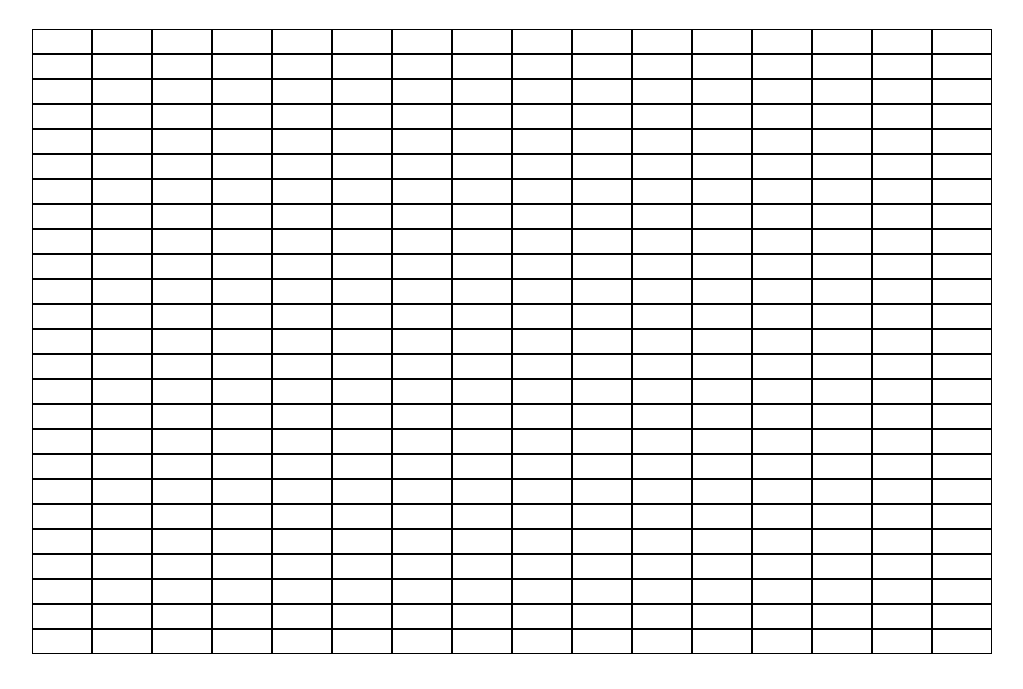
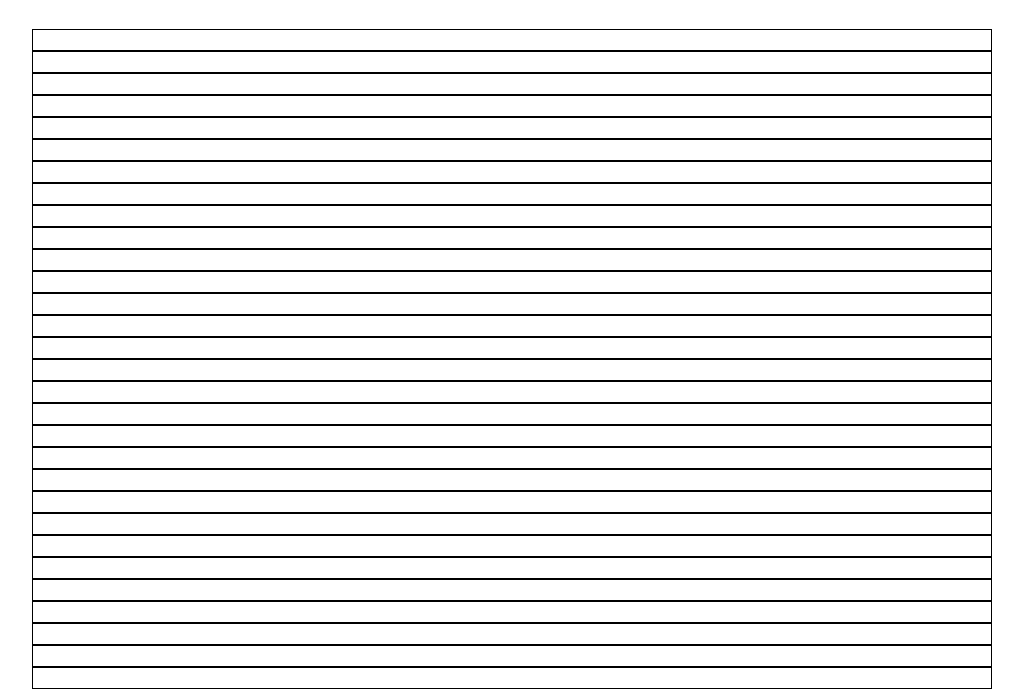
Before and after one commit to nacen-dev/odin-etch-a-sketch, a plain HTML site: page index.html in a window 1280 px wide. Shown: the part 106-795 px from the top of the page, without its empty margins (128-1151 px from the left). Drawn offline with Linux system fonts and the light colour scheme.

Commit message:
Remove manual set of grid-template and add padding

```diff
--- a/style.css
+++ b/style.css
@@ -32,11 +32,9 @@ body {
 .sketchpad {
   width: 960px;
   display: grid;
-  grid-template-columns: repeat(16, 1fr);
-  grid-template-rows: repeat(16, 1fr);
 }
 
 .sketchpad div {
   border: 1px solid black;
-  height: 25px;
+  padding: 10px;
 }
```
